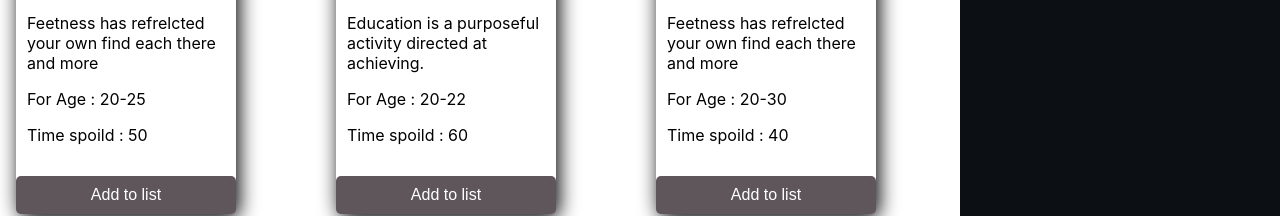
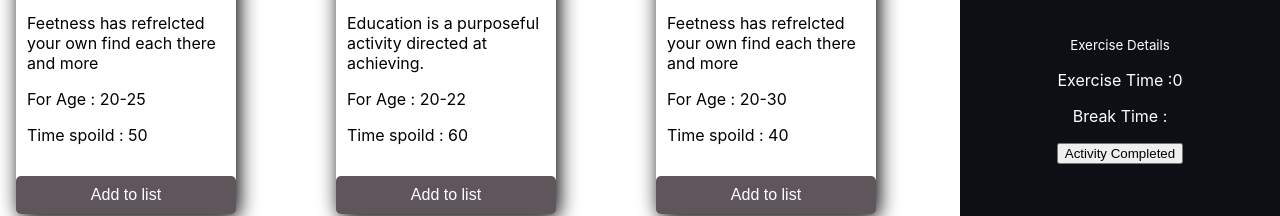
Before and after one commit to Mr-Rahman786/Daily-Activities-pr, a React (Create React App) app: page / in a window 1280 px wide. Shown: the part 304-520 px from the top of the page. Built offline with nearby package versions, Linux system fonts and the light colour scheme.

Commit message:
added toast

```diff
--- a/package.json
+++ b/package.json
@@ -12,6 +12,7 @@
     "react": "^18.2.0",
     "react-dom": "^18.2.0",
     "react-scripts": "5.0.1",
+    "react-toastify": "^9.1.1",
     "web-vitals": "^2.1.4"
   },
   "scripts": {
--- a/src/Componants/Cart/Cart.js
+++ b/src/Componants/Cart/Cart.js
@@ -1,10 +1,35 @@
-import React from 'react';
+import React, { useEffect, useState } from 'react';
 import img from './profile.jpg'
 import './Cart.css'
+import 'react-toastify/dist/ReactToastify.css';
+import { ToastContainer, toast } from 'react-toastify';
 import { FontAwesomeIcon } from '@fortawesome/react-fontawesome';
 import { faLocationPin } from '@fortawesome/free-solid-svg-icons'
 
-const Cart = () => {
+const Cart = (props) => {
+    const { cart } = props;
+    const [breaktime, setbreakTime] = useState(0);
+    console.log(cart)
+    let total = 0;
+    for (const product of cart) {
+        total = total + product.time;
+        // console.log(product.time)
+    }
+
+    const totalhandler = (time) => {
+        setbreakTime(time);
+        localStorage.setItem('breaktime',time)
+    }
+
+
+    // local storage added
+    useEffect(() => {
+        const getvalue = localStorage.getItem('breaktime');
+        console.log(getvalue)
+    setbreakTime(getvalue);
+},[])
+
+
     return (
         <div className='cart-body'>
             <div className="cart-profile">
@@ -17,6 +42,7 @@ const Cart = () => {
                     <small>   chittagon, bangladesh</small>
                 </div>
             </div>
+            <br />
             <div className='person-weight'>
                 <span>
                     75<small> kg</small>
@@ -32,14 +58,21 @@ const Cart = () => {
                     Age
                 </span>
             </div>
+            <br /><br />
             <small>Add a Break</small>
             <div className='btn-single'>
-                <button>10s</button>
-                <button className='primary-btn'>20s</button>
-                <button>30s</button>
-                <button>40s</button>
+                <button value={10} onClick={(e)=>totalhandler(e.target.value)}>10s</button>
+                <button value={20} onClick={(e)=>totalhandler(e.target.value)} className='primary-btn'>20s</button>
+                <button value={30} onClick={(e)=>totalhandler(e.target.value)}>30s</button>
+                <button value={40} onClick={(e)=>totalhandler(e.target.value)}>40s</button>
             </div>
+            <br /><br />
             <small>Exercise Details</small>
+            <br />
+            <p>Exercise Time :{ total}</p>
+            <p>Break Time :{ breaktime} </p>
+            <button onClick={()=>toast('Yeh! your Activity was copmplete')}>Activity Completed</button>
+            <ToastContainer></ToastContainer>
         </div>
     );
 };
--- a/src/Componants/Products/Product.js
+++ b/src/Componants/Products/Product.js
@@ -12,7 +12,7 @@ const Product = (props) => {
             <p>For Age : {age}</p>
             <p>Time spoild : { time}</p>
             </div>
-            <button className='card-btn'>Add to list</button>
+            <button onClick={()=>props.handlerClick(props.product)} className='card-btn'>Add to list</button>
         </div>
 
     );
--- a/src/Componants/Shop/Shop.js
+++ b/src/Componants/Shop/Shop.js
@@ -4,12 +4,17 @@ import Product from '../Products/Product';
 import './Shop.css'
 const Shop = () => {
     const [products, setproduct] = useState([]);
-
+    const [cart, setcart] = useState([]);
     useEffect(() => {
         fetch('fake.json')
             .then(res => res.json())
-        .then(data=>setproduct(data))
-    },[])
+            .then(data => setproduct(data))
+    }, [])
+
+    const handlerClick = (product) => {
+        const newCart = [...cart, product]
+        setcart(newCart);
+    }
     return (
         <div className='shop-container'>
             <div>
@@ -18,13 +23,14 @@ const Shop = () => {
                     {
                 products.map(product => <Product
                     product={product}
+                    handlerClick={handlerClick}
                     key={product.id}
                 ></Product>)
             }
                 </div>
             </div>
             <div className="card-conatainer">
-                <Cart></Cart>
+                <Cart cart={cart}></Cart>
             </div>
         </div>
     );
```
Also changed, not shown: 1 other file (tests, documents, lock files or other folders).
